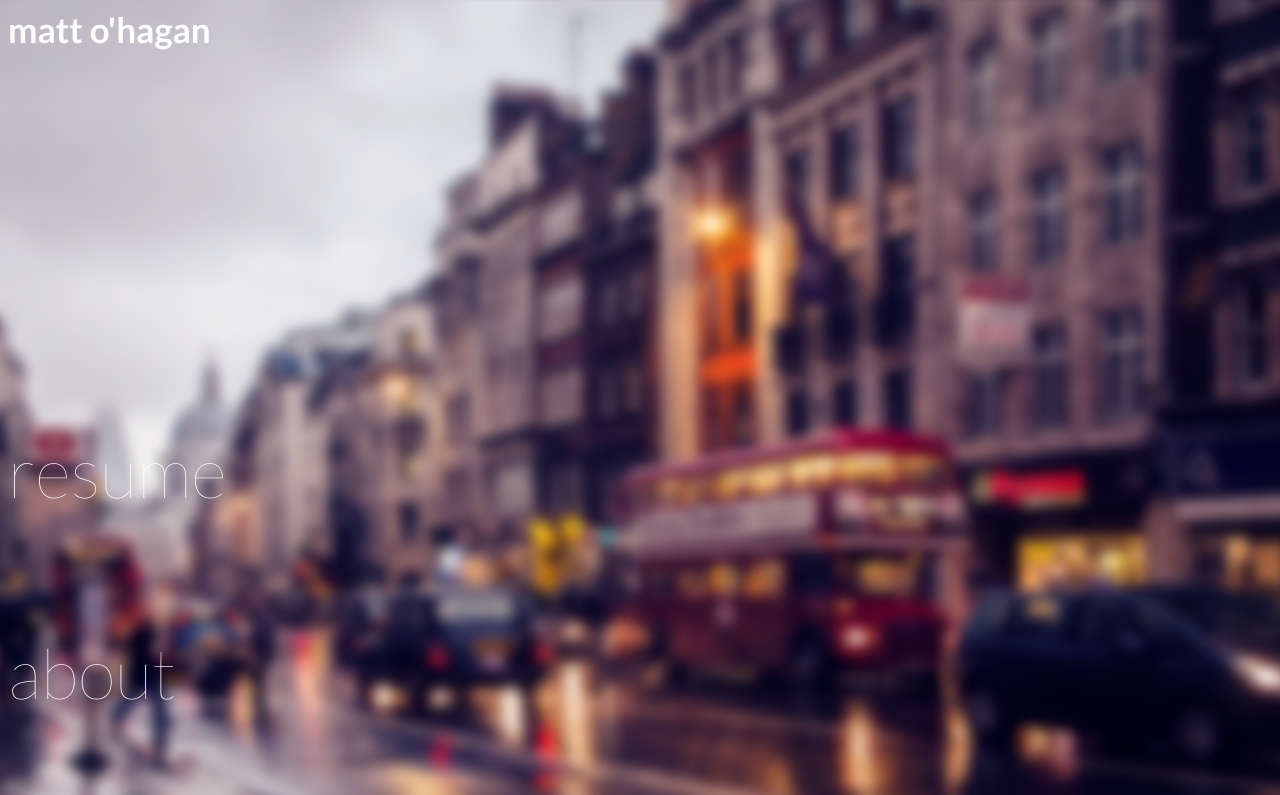
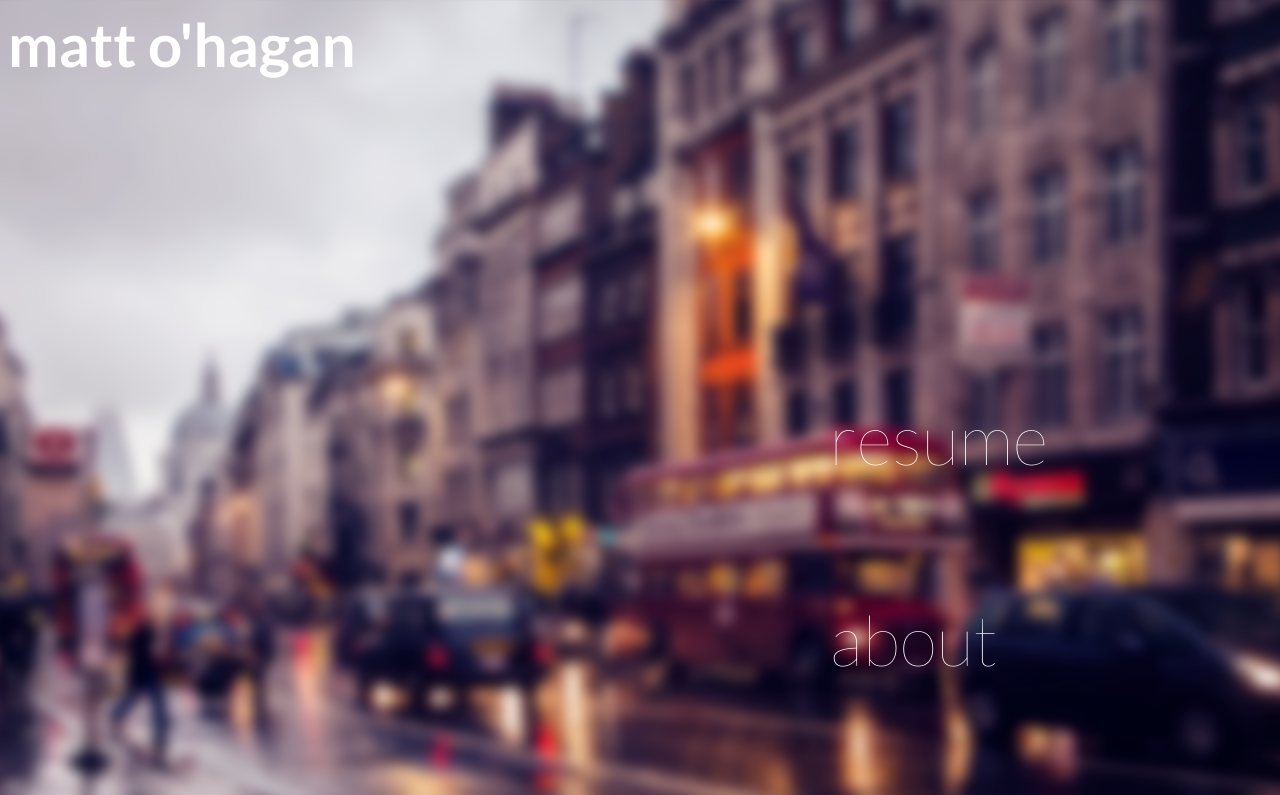
Before and after one commit to whosnorman/mattohagan.github.io, a plain HTML site: page index.html in a window 1280 px wide. Shown: the top 795 px of the page. Drawn offline with Linux system fonts and the light colour scheme.

Commit message:
words change

```diff
--- a/index.html
+++ b/index.html
@@ -8,7 +8,7 @@
 <body>
    <h4>matt o'hagan</h1>
 
-   <div style="margin-top: 30%; margin-right: 65%">
+   <div style="margin-top: 25%; margin-left: 65%">
    <h5>resume</h5>
    <h5>about</h5>
    <h5>hackfsu</h5>
--- a/main.css
+++ b/main.css
@@ -6,7 +6,7 @@ h4 {
 	font-family: 'Lato', sans-serif;
 	font-weight: 700;
 	color: #fff;
-	font-size: 35px;
+	font-size: 60px;
 }
 
 h5 {
```
